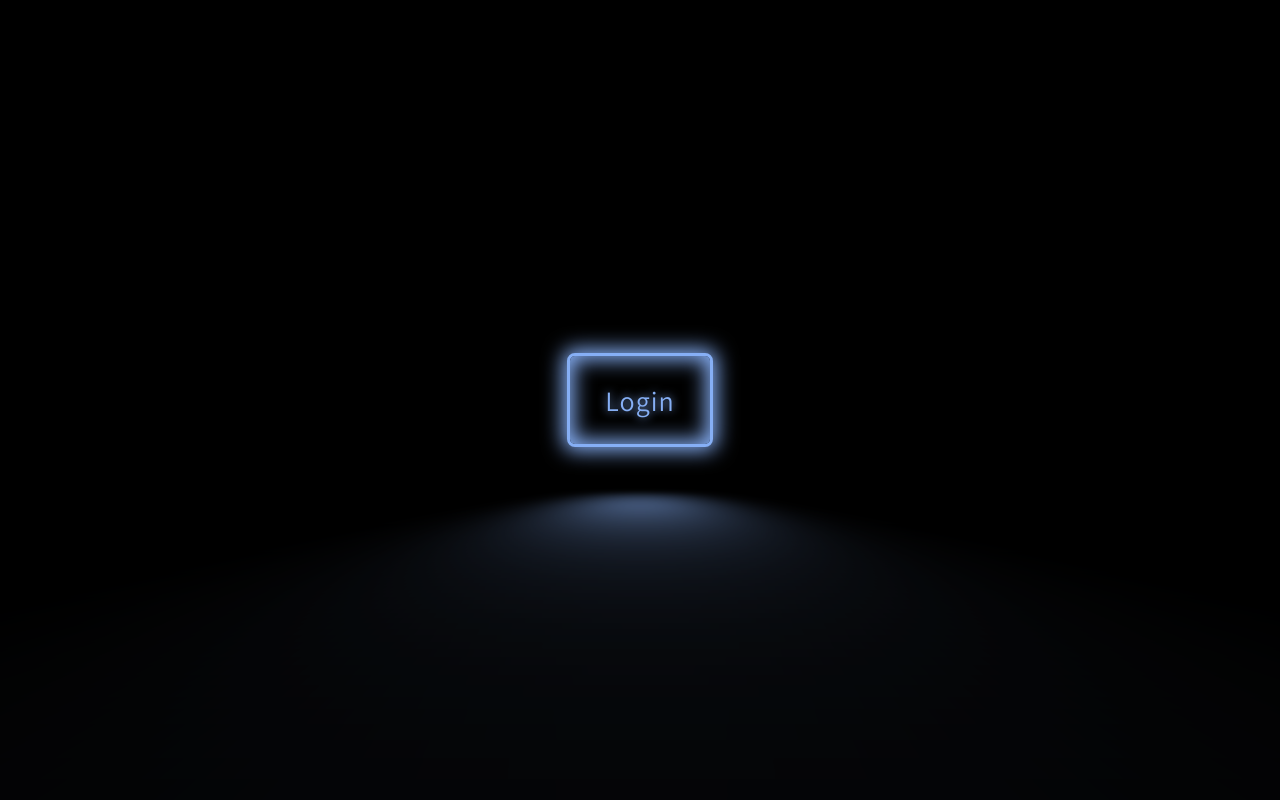
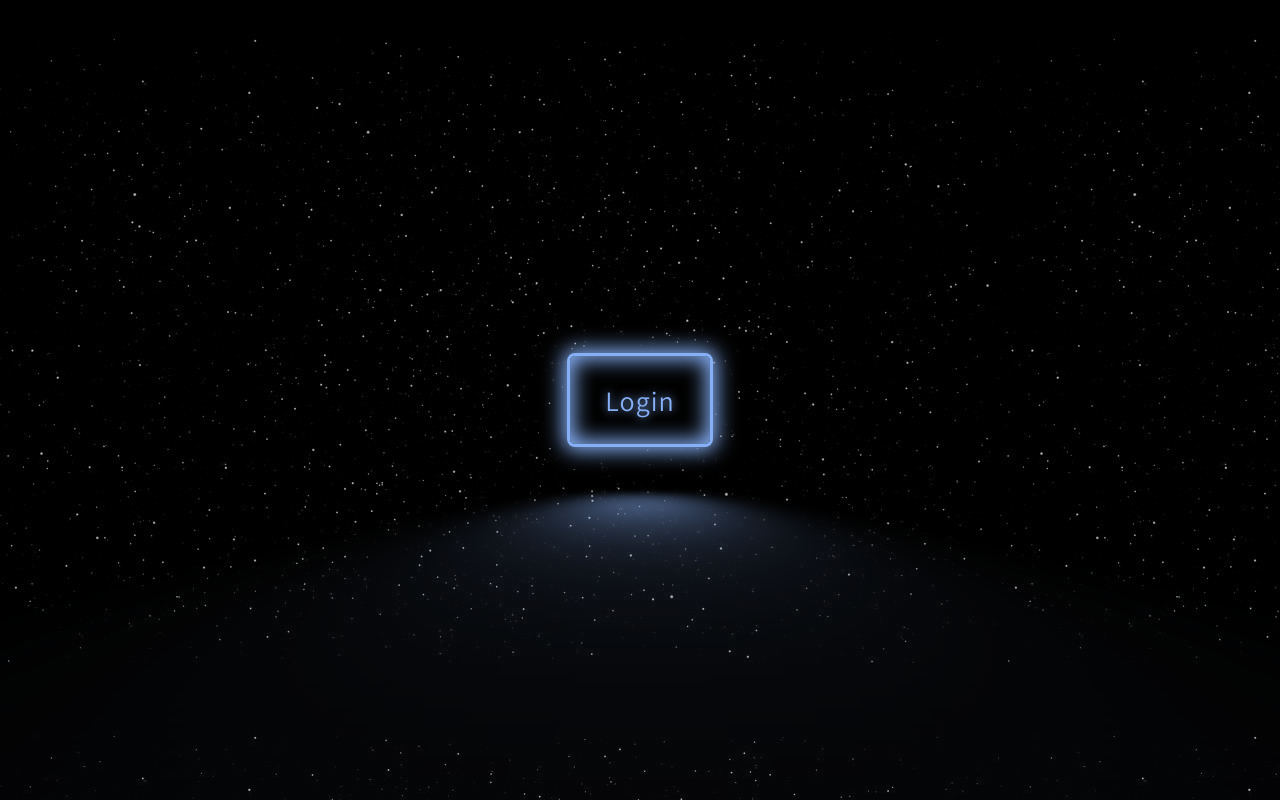
Before and after one commit to puleri/deep-search, a React (Create React App) app: page / in a window 1280 px wide. Built offline with nearby package versions, Linux system fonts and the light colour scheme.

Commit message:
added space background

```diff
--- a/src/components/Login/Login.css
+++ b/src/components/Login/Login.css
@@ -9,7 +9,7 @@
   right:0;
   width:100%;
   height: 100vh;
-  background-color: black ;
+  background-image: url('./deep-space-background.jpeg') ;
 }
 
 .homepage-link {
```
Also changed, not shown: src/components/Login/deep-space-background.jpeg (added).
